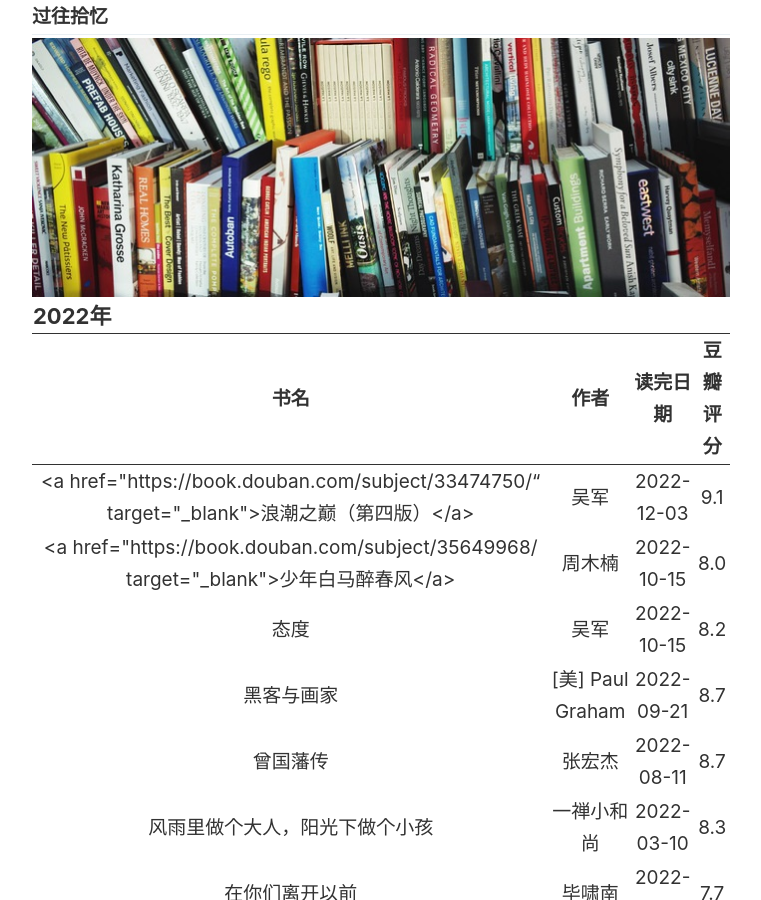
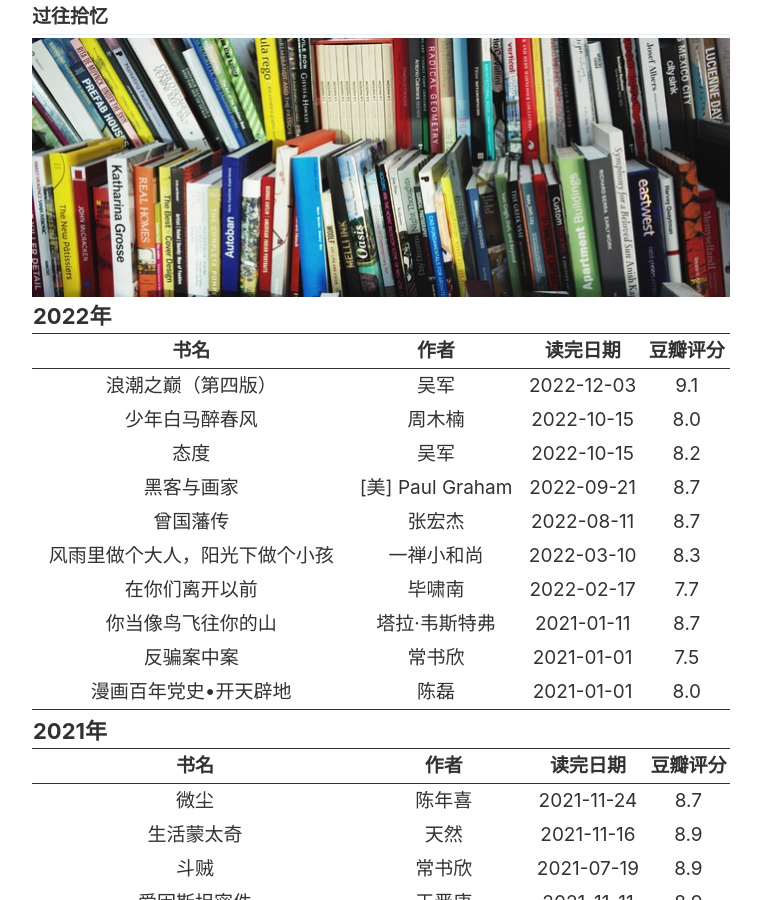
Before and after one commit to SWHL/SWHL.github.io, a Jekyll site: the page built from _pages/books.md, in a window 1280 px wide and 900 px high. Shown: the whole window, without its empty margins (259-1020 px from the left). Built offline with Jekyll 4.4.1, drawn with Linux system fonts in a browser that asks for light colours; some of the changed text lies outside the part shown.

Commit message:
Fix typo.

```diff
--- a/_pages/books.md
+++ b/_pages/books.md
@@ -17,13 +17,13 @@ image: "./images/pages/books.jpg"
 　　</thead>
     <tbody>
     　　<tr>
-    　　　　　<td><a href="https://book.douban.com/subject/33474750/“ target="_blank">浪潮之巅（第四版）</a></td>
+    　　　　　<td><a href="https://book.douban.com/subject/33474750/" target="_blank">浪潮之巅（第四版）</a></td>
     　　　　　<td>吴军</td>
     　　　　　<td>2022-12-03</td>
     　　　　　<td>9.1</td>
     　　</tr>
     　　<tr>
-    　　　　　<td><a href="https://book.douban.com/subject/35649968/ target="_blank">少年白马醉春风</a></td>
+    　　　　　<td><a href="https://book.douban.com/subject/35649968/" target="_blank">少年白马醉春风</a></td>
     　　　　　<td>周木楠</td>
     　　　　　<td>2022-10-15</td>
     　　　　　<td>8.0</td>
@@ -602,7 +602,7 @@ image: "./images/pages/books.jpg"
     　　　　　<td>6.3</td>
     　　</tr>
     　　<tr>
-    　　　　　<td><a href="https://book.douban.com/subject/25809269/" target="_blank">目送:龙应台“人生三书”之三</a></td>
+    　　　　　<td><a href="https://book.douban.com/subject/25809269/" target="_blank">目送:龙应台"人生三书”之三</a></td>
     　　　　　<td>龙应台</td>
     　　　　　<td>2019-05-28</td>
     　　　　　<td>8.4</td>
```
Also changed, not shown: _pages/videos.md (+12 -12 lines).
